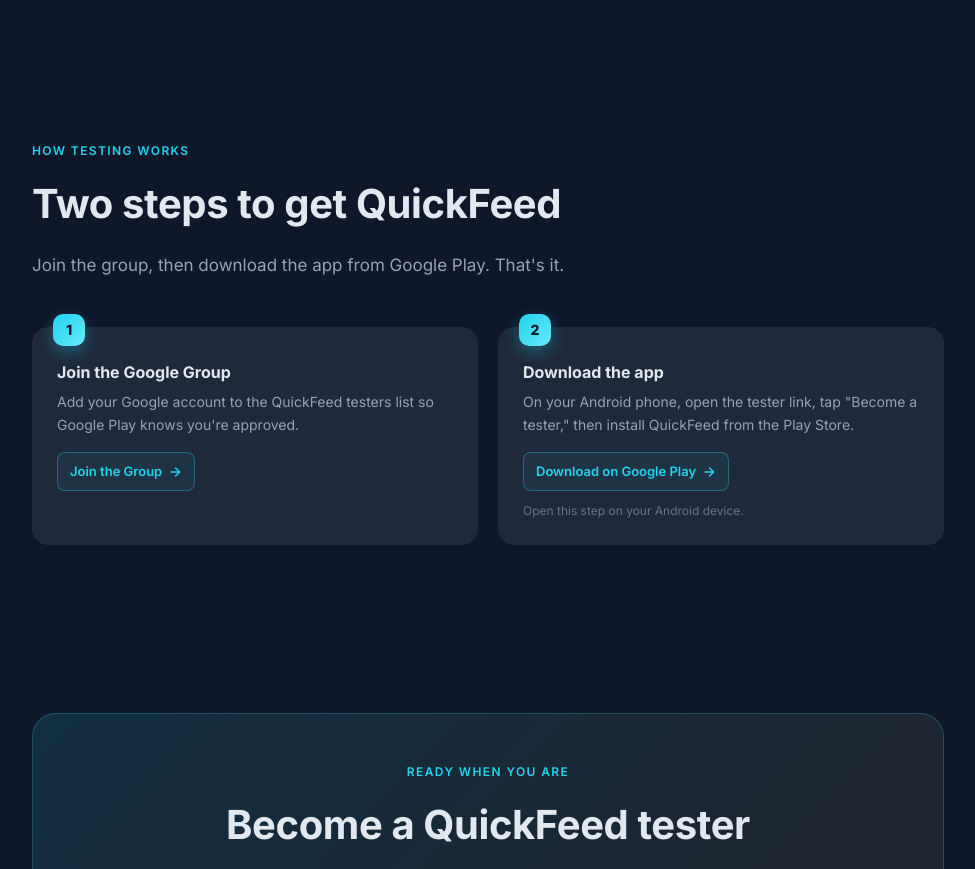
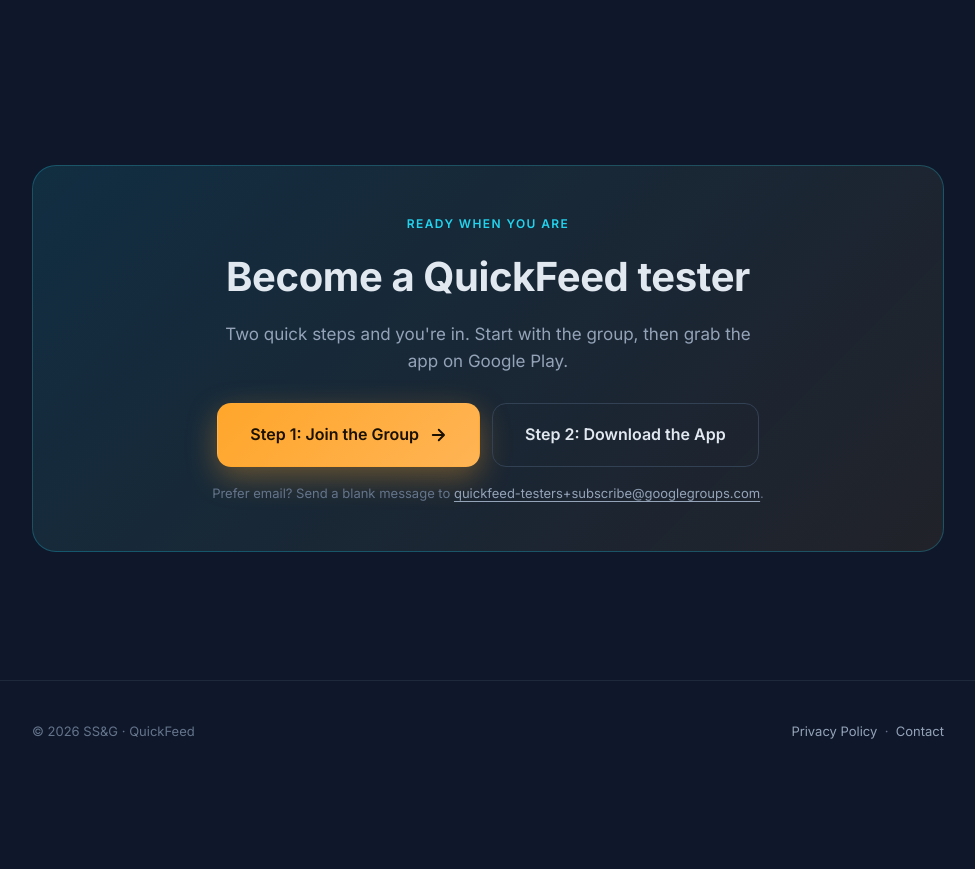
Before and after one commit to srenault93/quickfeed-testers, a plain HTML site: page index.html in a window 1280 px wide. Shown: the part 1842-2711 px from the top of the page, without its empty margins (152-1127 px from the left). After the commit the page ends 2640 px from the top, so only its background shows below. Drawn offline with Linux system fonts and the light colour scheme.

Commit message:
Remove redundant how-it-works section
The bottom CTA already shows the same Step 1 / Step 2 flow,
so the middle section was duplicating the call to action.

```diff
--- a/index.html
+++ b/index.html
@@ -441,36 +441,6 @@
     </div>
   </section>
 
-  <section>
-    <div class="container">
-      <span class="section-label">How testing works</span>
-      <h2>Two steps to get QuickFeed</h2>
-      <p class="section-lead">
-        Join the group, then download the app from Google Play. That's it.
-      </p>
-
-      <div class="steps">
-        <div class="step">
-          <h3>Join the Google Group</h3>
-          <p>Add your Google account to the QuickFeed testers list so Google Play knows you're approved.</p>
-          <a class="step-link" href="https://groups.google.com/g/quickfeed-testers" target="_blank" rel="noopener">
-            Join the Group
-            <svg width="14" height="14" viewBox="0 0 24 24" fill="none" stroke="currentColor" stroke-width="2.5" stroke-linecap="round" stroke-linejoin="round"><path d="M5 12h14"/><path d="M13 5l7 7-7 7"/></svg>
-          </a>
-        </div>
-        <div class="step">
-          <h3>Download the app</h3>
-          <p>On your Android phone, open the tester link, tap "Become a tester," then install QuickFeed from the Play Store.</p>
-          <a class="step-link" href="https://play.google.com/apps/testing/com.quickfeed.app" target="_blank" rel="noopener">
-            Download on Google Play
-            <svg width="14" height="14" viewBox="0 0 24 24" fill="none" stroke="currentColor" stroke-width="2.5" stroke-linecap="round" stroke-linejoin="round"><path d="M5 12h14"/><path d="M13 5l7 7-7 7"/></svg>
-          </a>
-          <span class="step-note">Open this step on your Android device.</span>
-        </div>
-      </div>
-    </div>
-  </section>
-
   <section id="join">
     <div class="container">
       <div class="cta-band">
```
